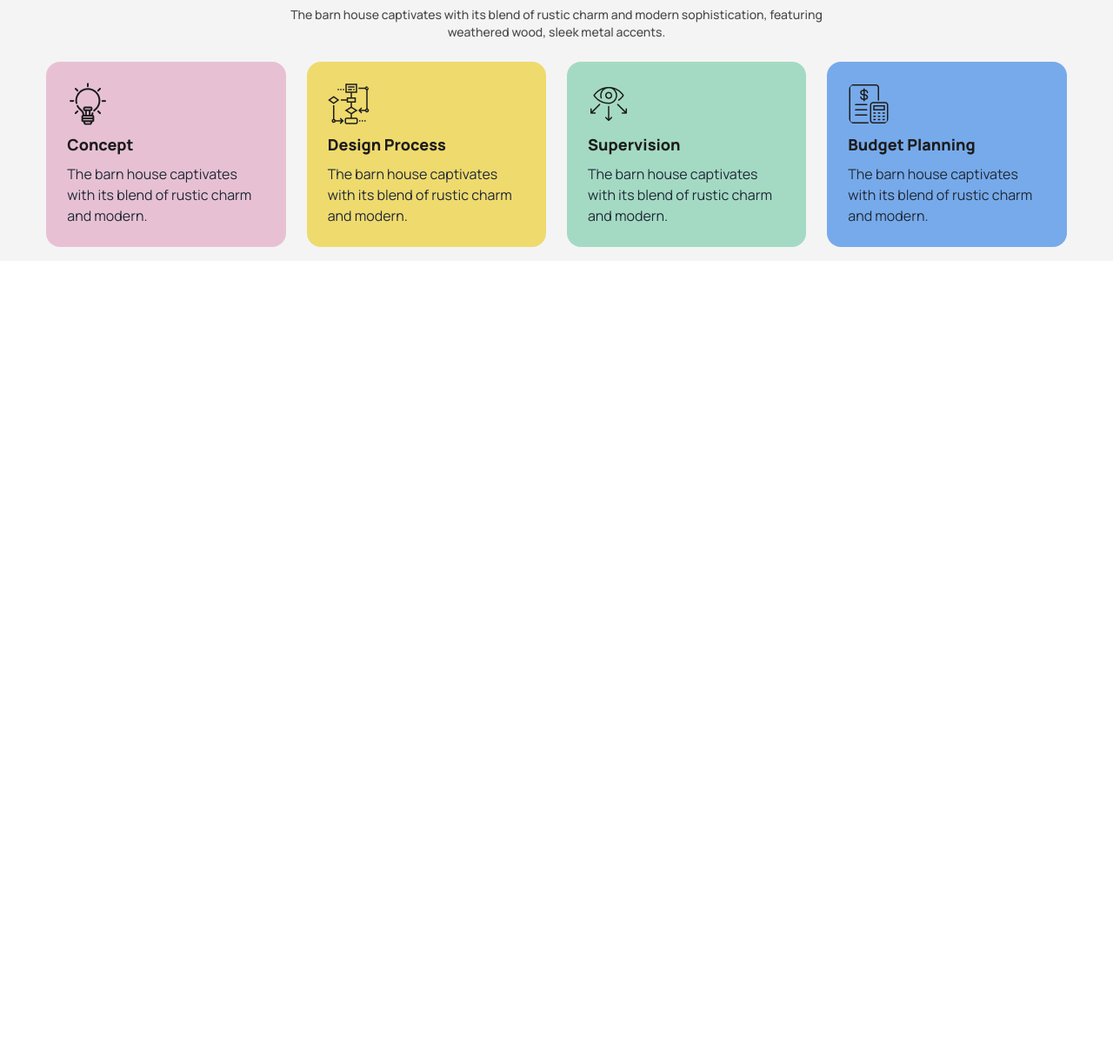
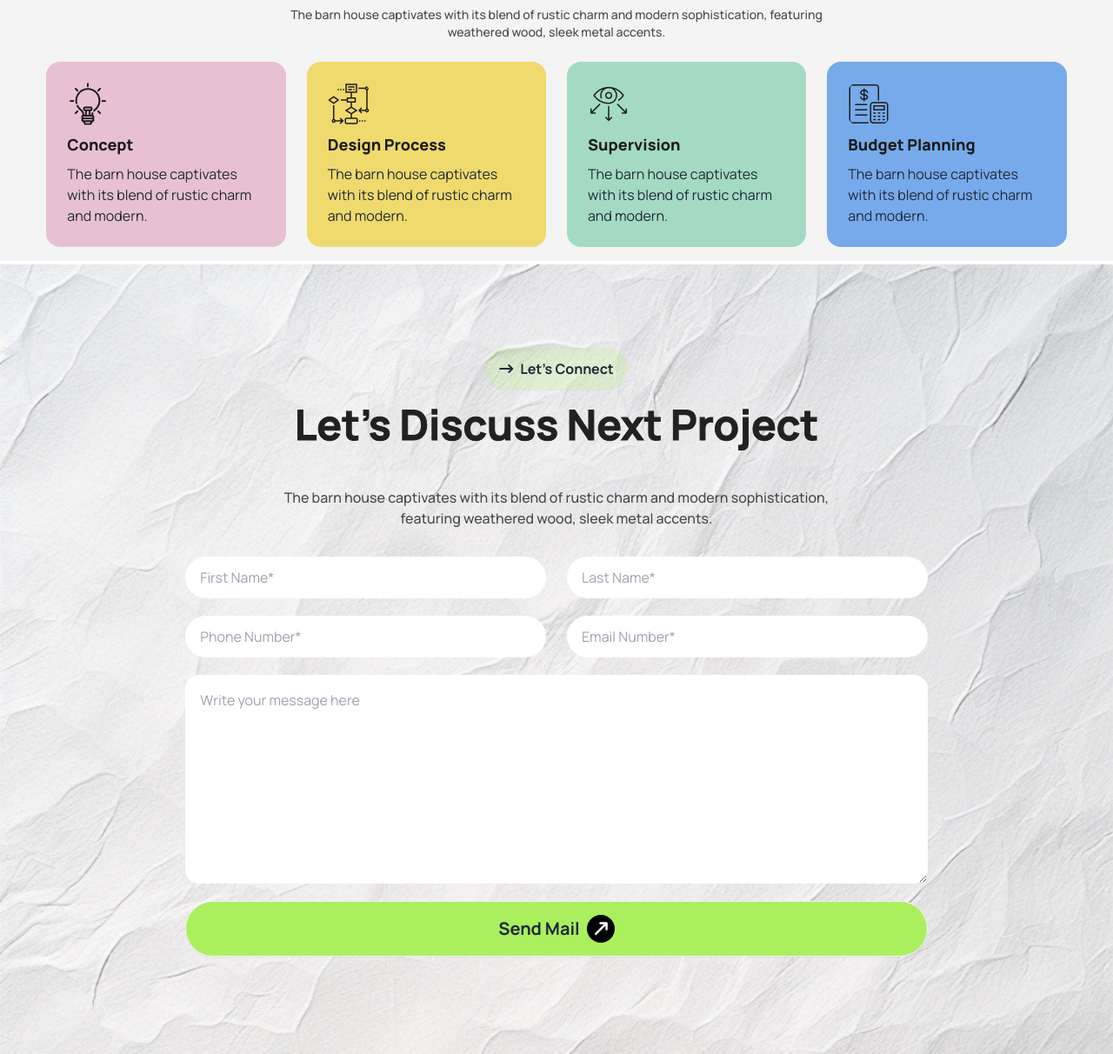
Before and after one commit to User-RAY/Assignment-3, a plain HTML site: page index.html in a window 1280 px wide. Shown: the part 1948-3160 px from the top of the page at 87% size. Before the commit the page ends 2248 px from the top, so only its background shows below. Drawn offline with nearby package versions, Linux system fonts and the light colour scheme.

Commit message:
Added Project form section

```diff
--- a/index.html
+++ b/index.html
@@ -217,10 +217,35 @@
 
             </div>
 
+          </div>
+        </section>
+
+
+        <section class="bg-[url('assets/bg.jpg')] bg-cover bg-no-repeat mt-1">
+
+          <div class="w-11/12 mx-auto flex justify-center items-center flex-col sm:w-8/12">
+
+            <button class="btn rounded-full bg-[#ABEF5F]/[.2] font-bold text-base mt-8 border-none sm:mt-24"> <i class="fa-solid fa-arrow-right-long"></i>Let's Connect</i></button>
+            <h1 class="font-bold text-2xl text-[#212121] my-4 w-4/5 text-center sm:text-5xl" style="-webkit-text-stroke: 1px;" >Let's Discuss Next Project</h1>
+            <p class="font-medium text-sm text-[#494949] text-center mb-6 sm:max-w-2xl sm:text-base sm:my-8">The barn house captivates with its blend of rustic charm and modern sophistication, featuring weathered wood, sleek metal accents.</p>
+
+            <form action="#" class="mb-4 w-full sm:grid sm:grid-cols-2 gap-x-6">
+
+              <input type="text" placeholder="First Name*" class="input w-full rounded-full p-4 mb-5" />
+              <input type="text" placeholder="Last Name*" class="input w-full rounded-full p-4 mb-5" />
+              <input type="number" placeholder="Phone Number*" class="input w-full rounded-full p-4 mb-5" />
+              <input type="email" placeholder="Email Number*" class="input w-full rounded-full p-4 mb-5" />
+
+              <textarea placeholder="Write your message here" class="input w-full rounded-2xl p-4 mb-5 min-h-60 col-span-2"></textarea>
+
+              <submit class="btn btn-lg rounded-full bg-color-primary font-bold text-xl w-full sm:mb-24 sm:w-auto sm:px-5 col-span-2">Send Mail<i class="fa-solid fa-arrow-up-long w-8 h-8  flex justify-center items-center text-white bg-black rounded-full rotate-45"></i></submit>
+
+            </form>
 
 
 
           </div>
+
         </section>
 
 
```
